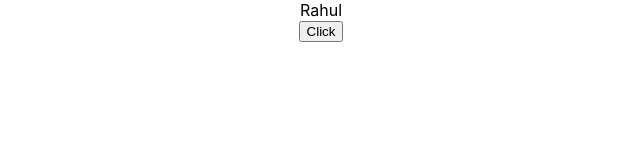
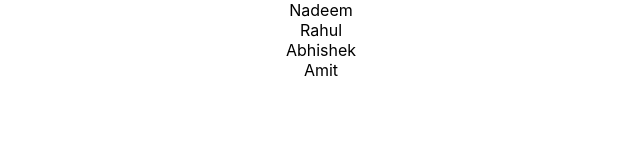
Before and after one commit to nadeemasgar/JS-React, a React (Create React App) app in the folder react-practise/: page / in a window 1280 px wide. Shown: the top 160 px of the page, without its empty margins (319-959 px from the left). Built offline with nearby package versions, Linux system fonts and the light colour scheme.

Commit message:
List Rendering

```diff
--- a/react-practise/src/App.js
+++ b/react-practise/src/App.js
@@ -1,13 +1,15 @@
 import logo from "./logo.svg";
 import "./App.css";
 // import Parent from "./components/example1/Parent";
-import Login from "./components/example2/login/Login"
+// import Login from "./components/example2/login/Login"
+import ListRendering from "./components/example3/ListRendering";
 
 function App() {
   return (
     <div className="App">
       {/* <Parent /> */}
-      <Login />
+      {/* <Login /> */}
+      <ListRendering />
     </div>
   );
 }
--- /dev/null
+++ b/react-practise/src/components/example3/ListRendering.js
@@ -0,0 +1,15 @@
+import React from "react";
+
+const ListRendering = () => {
+  const names = ["Nadeem", "Rahul", "Abhishek", "Amit"];
+
+  return (
+    <>
+      {names.map((name) => {
+        return <div key={Math.random()}>{name}</div>;
+      })}
+    </>
+  );
+};
+
+export default ListRendering;
```
